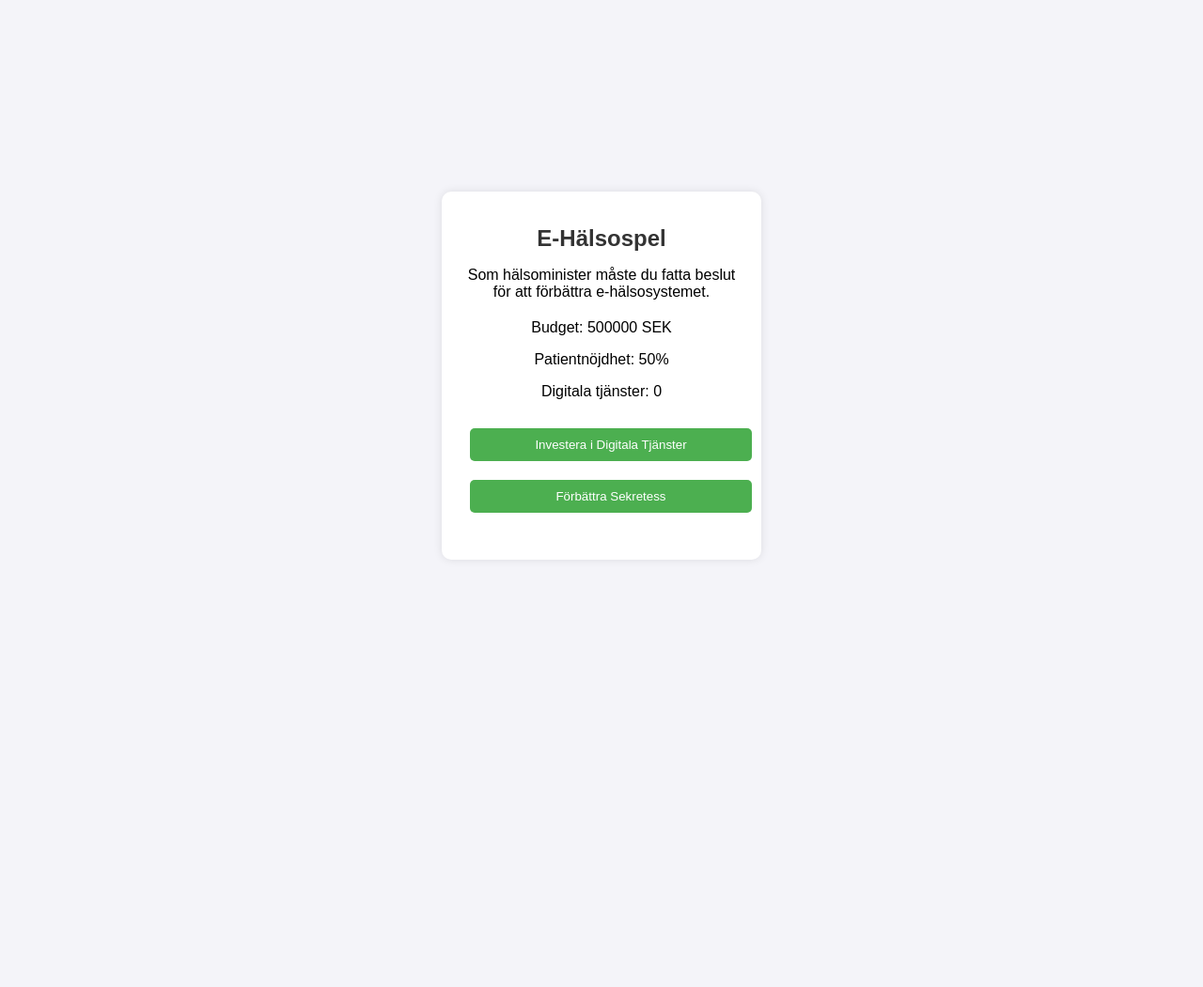
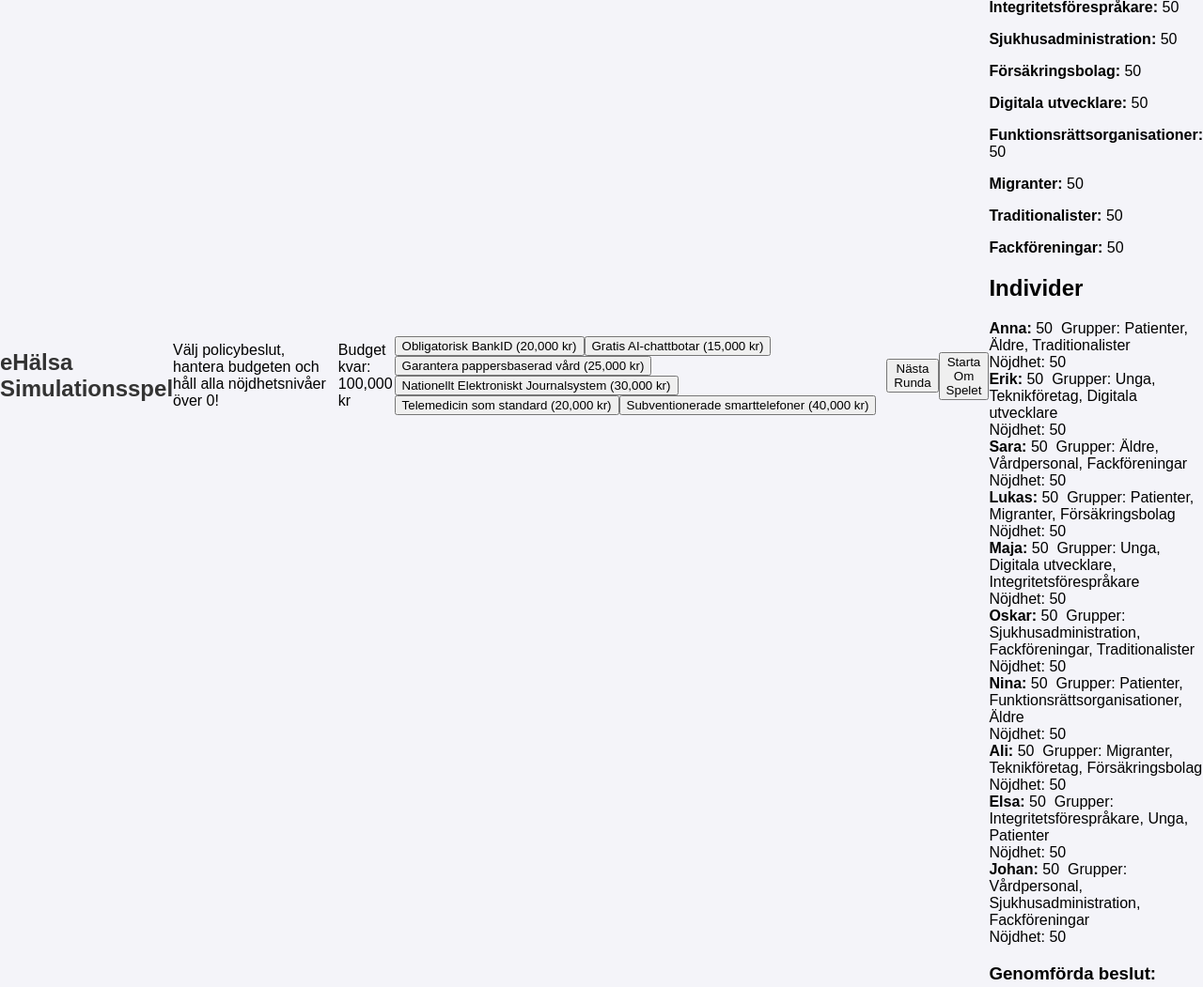
Before and after one commit to Adamfabricius/eHealthGame, a plain HTML site: page index.html in a window 1280 px wide. Shown: the whole page at 94% size. Before the commit the page ends 800 px from the top, so only its background shows below. Drawn offline with Linux system fonts and the light colour scheme.

Commit message:
Update index.html

```diff
--- a/index.html
+++ b/index.html
@@ -1,32 +1,32 @@
 <!DOCTYPE html>
 <html lang="sv">
 <head>
-    <meta charset="UTF-8">
-    <meta name="viewport" content="width=device-width, initial-scale=1.0">
-    <title>E-Hälsospel</title>
-    <link rel="stylesheet" href="style.css">
+  <meta charset="UTF-8">
+  <title>eHälsa Simulationsspel</title>
+  <link rel="stylesheet" href="style.css">
 </head>
 <body>
-    <div class="game-container">
-        <h1>E-Hälsospel</h1>
-        <p>Som hälsominister måste du fatta beslut för att förbättra e-hälsosystemet.</p>
+  <h1>eHälsa Simulationsspel</h1>
+  <p>Välj policybeslut, hantera budgeten och håll alla nöjdhetsnivåer över 0!</p>
 
-        <div class="stats">
-            <p>Budget: <span id="budget">500000</span> SEK</p>
-            <p>Patientnöjdhet: <span id="patient-satisfaction">50</span>%</p>
-            <p>Digitala tjänster: <span id="digital-services">0</span></p>
-        </div>
+  <div class="budget" id="budget-display"></div>
+  <div id="policy-buttons"></div>
+  <button onclick="nextRound()">Nästa Runda</button>
+  <button onclick="restartGame()">Starta Om Spelet</button>
 
-        <div class="actions">
-            <button id="invest-in-digital">Investera i Digitala Tjänster</button>
-            <button id="improve-privacy">Förbättra Sekretess</button>
-        </div>
+  <div class="status">
+    <h2>Status - Intressenter</h2>
+    <div id="stakeholders"></div>
 
-        <div class="feedback">
-            <p id="feedback-message"></p>
-        </div>
+    <h2>Individer</h2>
+    <div id="people"></div>
+
+    <div class="log">
+      <h3>Genomförda beslut:</h3>
+      <ul id="actions"></ul>
     </div>
+  </div>
 
-    <script src="script.js"></script>
+  <script src="logic.js"></script>
 </body>
 </html>
```
